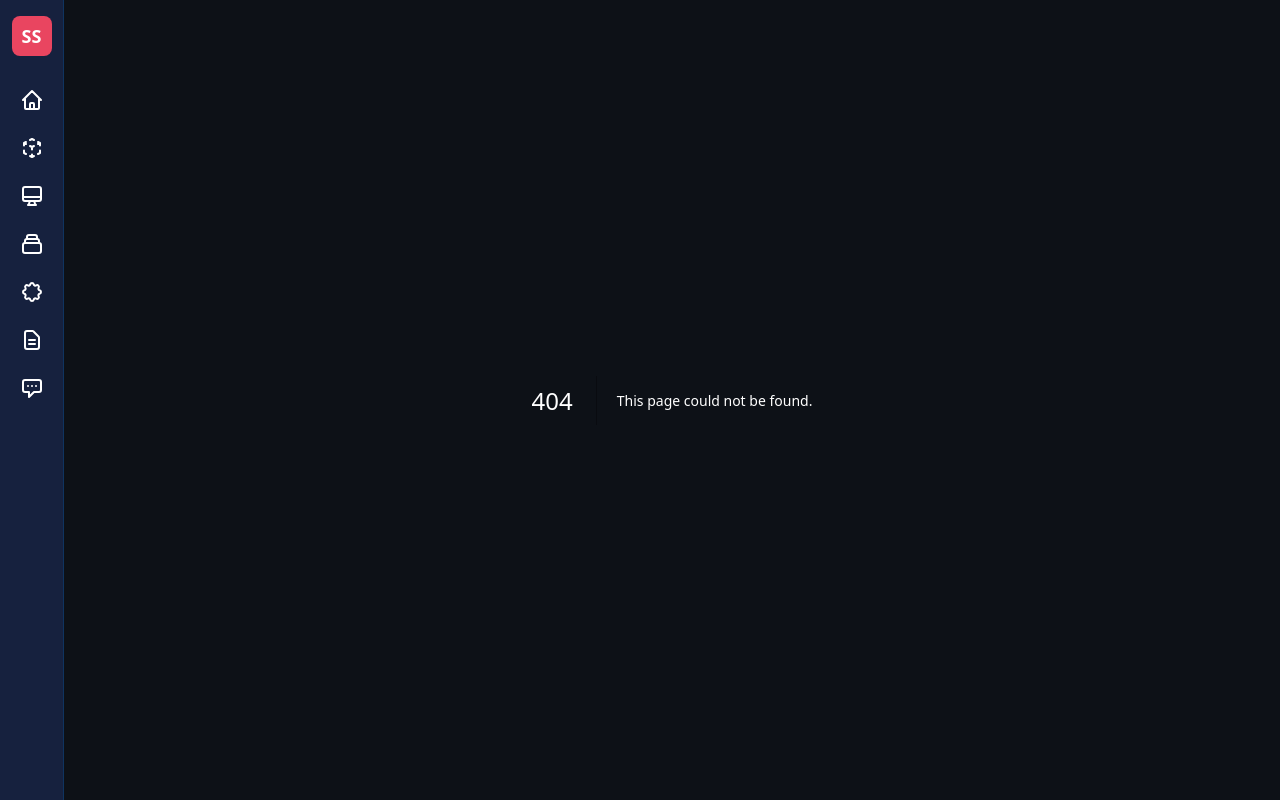
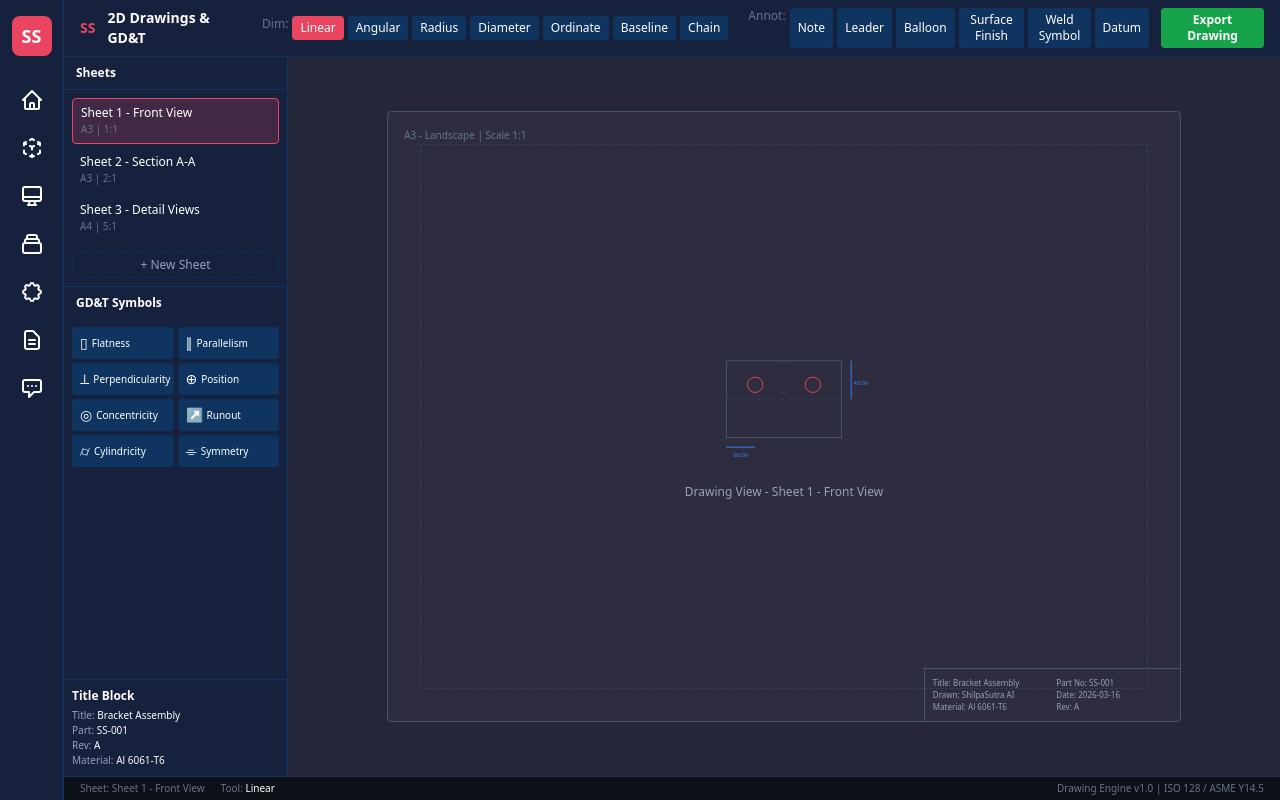
Before and after one commit to ganeshgowri-ASA/ShilpaSutra, a Next.js app: page /drawings in a window 1280 px wide. Before the commit this address had no page. Built offline with nearby package versions, Linux system fonts and the light colour scheme.

Commit message:
Add 2D Drawings page: GD&T, dimensions, annotations, multi-format export

```diff
--- /dev/null
+++ b/src/app/drawings/page.tsx
@@ -0,0 +1,130 @@
+"use client";
+import { useState } from "react";
+
+const sheets = [
+  { id: "s1", name: "Sheet 1 - Front View", size: "A3", scale: "1:1" },
+  { id: "s2", name: "Sheet 2 - Section A-A", size: "A3", scale: "2:1" },
+  { id: "s3", name: "Sheet 3 - Detail Views", size: "A4", scale: "5:1" },
+];
+
+const gdtSymbols = [
+  { id: "flatness", label: "Flatness", symbol: "\u25AF" },
+  { id: "parallelism", label: "Parallelism", symbol: "\u2225" },
+  { id: "perpendicularity", label: "Perpendicularity", symbol: "\u27C2" },
+  { id: "position", label: "Position", symbol: "\u2295" },
+  { id: "concentricity", label: "Concentricity", symbol: "\u25CE" },
+  { id: "runout", label: "Runout", symbol: "\u2197" },
+  { id: "cylindricity", label: "Cylindricity", symbol: "\u232D" },
+  { id: "symmetry", label: "Symmetry", symbol: "\u232F" },
+];
+
+const dimTools = ["Linear", "Angular", "Radius", "Diameter", "Ordinate", "Baseline", "Chain"];
+const annotTools = ["Note", "Leader", "Balloon", "Surface Finish", "Weld Symbol", "Datum"];
+const exportFormats = ["PDF", "DXF (AutoCAD)", "DWG (AutoCAD)", "SVG", "PNG (High-Res)"];
+
+export default function DrawingsPage() {
+  const [activeSheet, setActiveSheet] = useState("s1");
+  const [activeTool, setActiveTool] = useState("Linear");
+  const [activeGDT, setActiveGDT] = useState<string | null>(null);
+  const [showExport, setShowExport] = useState(false);
+  const [titleBlock, setTitleBlock] = useState({ title: "Bracket Assembly", partNo: "SS-001", rev: "A", material: "Al 6061-T6", drawn: "ShilpaSutra AI", date: "2026-03-16" });
+
+  return (
+    <div className="flex flex-col h-screen bg-[#1a1a2e] text-white overflow-hidden">
+      <div className="flex items-center gap-3 px-4 py-2 bg-[#16213e] border-b border-[#0f3460] text-sm flex-shrink-0">
+        <span className="font-bold text-[#e94560]">SS</span>
+        <span className="font-bold">2D Drawings & GD&T</span>
+        <div className="flex gap-1 ml-4">
+          <span className="text-slate-500 text-xs">Dim:</span>
+          {dimTools.map(d => (
+            <button key={d} onClick={() => setActiveTool(d)} className={`px-2 py-1 rounded text-xs ${activeTool===d ? "bg-[#e94560]" : "bg-[#0f3460] hover:bg-[#1a4a80]"}`}>{d}</button>
+          ))}
+        </div>
+        <div className="flex gap-1 ml-2">
+          <span className="text-slate-500 text-xs">Annot:</span>
+          {annotTools.map(a => (
+            <button key={a} onClick={() => setActiveTool(a)} className={`px-2 py-1 rounded text-xs ${activeTool===a ? "bg-blue-600" : "bg-[#0f3460] hover:bg-[#1a4a80]"}`}>{a}</button>
+          ))}
+        </div>
+        <div className="ml-auto relative">
+          <button onClick={() => setShowExport(!showExport)} className="bg-green-600 hover:bg-green-500 px-3 py-1 rounded text-xs font-bold">Export Drawing</button>
+          {showExport && (
+            <div className="absolute right-0 top-full mt-1 bg-[#16213e] border border-[#0f3460] rounded shadow-lg z-50">
+              {exportFormats.map(f => (
+                <div key={f} onClick={() => setShowExport(false)} className="px-4 py-2 hover:bg-[#e94560] cursor-pointer text-xs whitespace-nowrap">{f}</div>
+              ))}
+            </div>
+          )}
+        </div>
+      </div>
+      <div className="flex flex-1 overflow-hidden">
+        <div className="w-56 bg-[#16213e] border-r border-[#0f3460] flex flex-col flex-shrink-0">
+          <div className="px-3 py-2 border-b border-[#0f3460] text-xs font-bold">Sheets</div>
+          <div className="p-2">
+            {sheets.map(s => (
+              <div key={s.id} onClick={() => setActiveSheet(s.id)} className={`py-1.5 px-2 rounded text-xs cursor-pointer mb-1 ${activeSheet===s.id ? "bg-[#e94560]/20 border border-[#e94560]" : "hover:bg-[#0f3460]"}`}>
+                <div>{s.name}</div>
+                <div className="text-[10px] text-slate-500">{s.size} | {s.scale}</div>
+              </div>
+            ))}
+            <button className="w-full mt-2 border border-dashed border-[#0f3460] py-1 rounded text-xs text-slate-400 hover:text-white">+ New Sheet</button>
+          </div>
+          <div className="px-3 py-2 border-t border-[#0f3460] text-xs font-bold">GD&T Symbols</div>
+          <div className="p-2 grid grid-cols-2 gap-1">
+            {gdtSymbols.map(g => (
+              <button key={g.id} onClick={() => setActiveGDT(g.id)} className={`px-2 py-1.5 rounded text-xs flex items-center gap-1 ${activeGDT===g.id ? "bg-orange-600" : "bg-[#0f3460] hover:bg-[#1a4a80]"}`}>
+                <span className="text-sm">{g.symbol}</span>
+                <span className="text-[10px]">{g.label}</span>
+              </button>
+            ))}
+          </div>
+          <div className="flex-1" />
+          <div className="p-2 border-t border-[#0f3460] text-[10px]">
+            <div className="font-bold text-xs mb-1">Title Block</div>
+            <div className="text-slate-400">Title: <span className="text-white">{titleBlock.title}</span></div>
+            <div className="text-slate-400">Part: <span className="text-white">{titleBlock.partNo}</span></div>
+            <div className="text-slate-400">Rev: <span className="text-white">{titleBlock.rev}</span></div>
+            <div className="text-slate-400">Material: <span className="text-white">{titleBlock.material}</span></div>
+          </div>
+        </div>
+        <div className="flex-1 flex items-center justify-center bg-white/5 relative">
+          <div className="w-[80%] h-[85%] bg-white/[0.03] border border-slate-600 rounded relative">
+            <div className="absolute top-4 left-4 text-[10px] text-slate-500">A3 - Landscape | Scale {sheets.find(s => s.id===activeSheet)?.scale}</div>
+            <div className="absolute inset-8 border border-dashed border-slate-700 flex items-center justify-center">
+              <div className="text-center">
+                <svg viewBox="0 0 200 150" className="w-48 h-36 mx-auto mb-2">
+                  <rect x="40" y="30" width="120" height="80" fill="none" stroke="#475569" strokeWidth="1" />
+                  <line x1="40" y1="70" x2="160" y2="70" stroke="#475569" strokeWidth="0.5" strokeDasharray="4" />
+                  <line x1="100" y1="30" x2="100" y2="110" stroke="#475569" strokeWidth="0.5" strokeDasharray="4" />
+                  <circle cx="70" cy="55" r="8" fill="none" stroke="#e94560" strokeWidth="1" />
+                  <circle cx="130" cy="55" r="8" fill="none" stroke="#e94560" strokeWidth="1" />
+                  <line x1="40" y1="120" x2="70" y2="120" stroke="#3b82f6" strokeWidth="1" />
+                  <text x="55" y="130" fill="#3b82f6" fontSize="6" textAnchor="middle">60.00</text>
+                  <line x1="170" y1="30" x2="170" y2="70" stroke="#3b82f6" strokeWidth="1" />
+                  <text x="180" y="55" fill="#3b82f6" fontSize="6" textAnchor="middle">40.00</text>
+                </svg>
+                <div className="text-slate-400 text-xs">Drawing View - {sheets.find(s => s.id===activeSheet)?.name}</div>
+              </div>
+            </div>
+            <div className="absolute bottom-0 right-0 w-64 border-t border-l border-slate-600 p-2 text-[8px] text-slate-400">
+              <div className="grid grid-cols-2 gap-x-2">
+                <span>Title: {titleBlock.title}</span>
+                <span>Part No: {titleBlock.partNo}</span>
+                <span>Drawn: {titleBlock.drawn}</span>
+                <span>Date: {titleBlock.date}</span>
+                <span>Material: {titleBlock.material}</span>
+                <span>Rev: {titleBlock.rev}</span>
+              </div>
+            </div>
+          </div>
+        </div>
+      </div>
+      <div className="flex items-center gap-4 px-4 py-1 bg-[#0d1117] border-t border-[#0f3460] text-[10px] text-slate-500 flex-shrink-0">
+        <span>Sheet: {sheets.find(s => s.id===activeSheet)?.name}</span>
+        <span>Tool: <span className="text-white">{activeTool}</span></span>
+        {activeGDT && <span>GD&T: <span className="text-orange-400">{gdtSymbols.find(g => g.id===activeGDT)?.label}</span></span>}
+        <span className="ml-auto">Drawing Engine v1.0 | ISO 128 / ASME Y14.5</span>
+      </div>
+    </div>
+  );
+}
```
